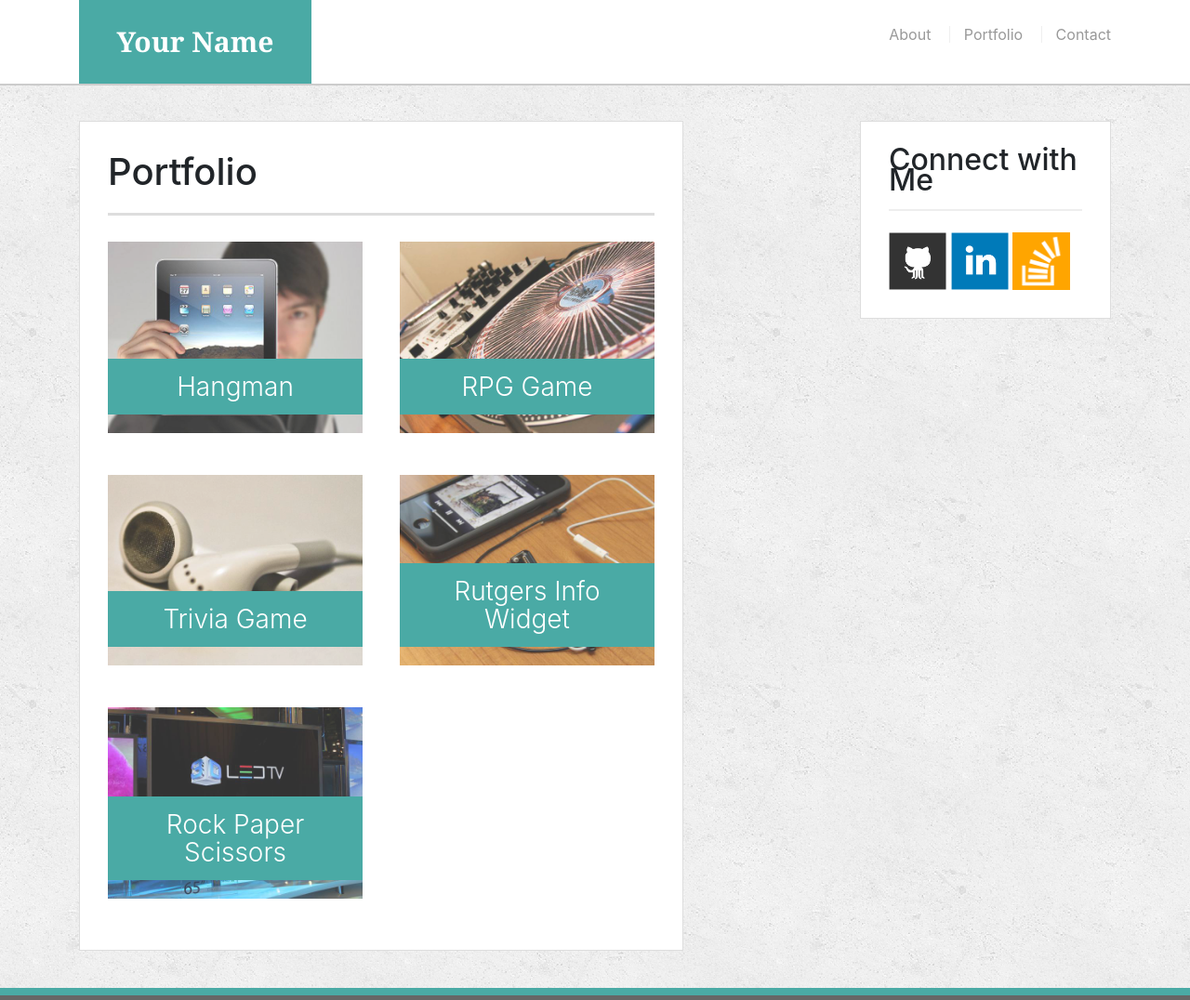
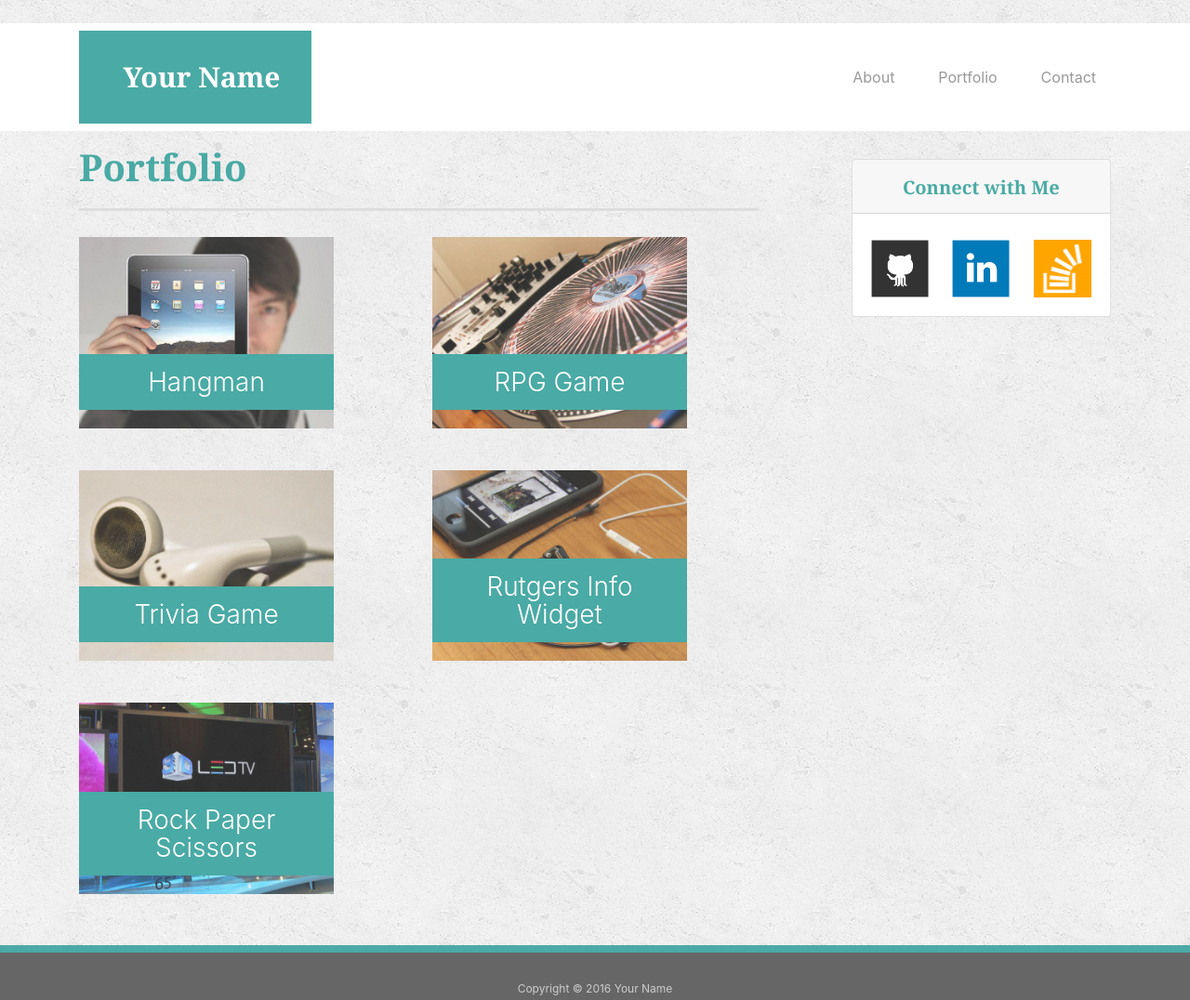
Before and after one commit to jenos1/Bootstrap-Portfolio, a plain HTML site: page portfolio.html in a window 1280 px wide. Shown: the top 1076 px of the page at 93% size. Drawn offline with nearby package versions, Linux system fonts and the light colour scheme.

Commit message:
Add Portfolio bootstrap details.

```diff
--- a/assets/css/style.css
+++ b/assets/css/style.css
@@ -51,6 +51,7 @@ a.navbar-brand {
 
 .caption p {
   margin-left: 40px;
+  padding-left: 20px;
 }
 
 .card {
--- a/portfolio.html
+++ b/portfolio.html
@@ -10,59 +10,82 @@
 </head>
 
 <body>
+  <nav class="navbar navbar-expand-md bg-white" style="width:100%;">
+      <div class="container">
+      <div class="navbar-header">
+          <a class="navbar-brand" href="#">Your Name</a>
+      </div>
+        <!-- Bootstrap 4.0.0-beta2. Create another <ul class="navbar-nav ml-auto"> for the navbar items you want on the right. ml-auto will pull your navbar-nav to the right where mr-auto will pull it to the left. -->
+        <ul class="nav text-secondary">
+          <li class="nav-item">
+            <a href="index.html" class="nav-link">About</a>
+          </li>
+          <li class="nav-item">
+            <a href="portfolio.html" class="nav-link">Portfolio</a>
+          </li>
+          <li class="nav-item">
+            <a href="contact.html"class="nav-link">Contact</a>
+          </li>
+        </ul>
+      </div>
+    </nav>
 
-  <header id="masthead">
     <div class="container">
-      <a href="index.html" id="logo">Your Name</a>
-      <nav>
-        <a href="index.html">About</a>
-        <a href="portfolio.html">Portfolio</a>
-        <a href="contact.html">Contact</a>
-      </nav>
+      <div class="row">
+        <div class="col-sm-8">
+          <div class="page-header">
+            <h1>Portfolio</h1>
           </div>
-  </header>
-
-  <div id="main-container" class="container">
-    <section class="main-section">
-      <h1>Portfolio</h1>
-
+          <div class="row">
+            <div class="col-sm-6">
               <div class="work">
                 <img src="assets/images/technics-q-c-640-480-1.jpg" alt="hangman">
 
                 <h3>Hangman</h3>
               </div>
               <div class="work">
-        <img src="assets/images/technics-q-c-640-480-2.jpg" alt="RPG Game">
-
-        <h3>RPG Game</h3>
-      </div>
-      <div class="work">
                 <img src="assets/images/technics-q-c-640-480-5.jpg" alt="Trivia Game">
 
                 <h3>Trivia Game</h3>
+              </div>
+
+              <div class="work">
+                <img src="assets/images/technics-q-c-640-480-9.jpg" alt="Rock Paper Scissors">
+
+                <h3>Rock Paper Scissors</h3>
+              </div>
+            </div>
+
+            <div class="col-sm-6">
+              <div class="work">
+                <img src="assets/images/technics-q-c-640-480-2.jpg" alt="RPG Game">
+                <h3>RPG Game</h3>
               </div>
               <div class="work">
                 <img src="assets/images/technics-q-c-640-480-7.jpg" alt="Rutgers Info Widget">
 
                  <h3>Rutgers Info Widget</h3>
               </div>
-      <div class="work">
-        <img src="assets/images/technics-q-c-640-480-9.jpg" alt="Rock Paper Scissors">
-
-        <h3>Rock Paper Scissors</h3>
+            </div>
+          </div>
         </div>
 
-    </section>
+      <div class="col-sm-4">
+        <div class="card">
+          <div class="card-header">
+            Connect with Me
+          </div>
+          <div class="card-body">
+            <blockquote class="blockquote mb-0">
+                <a href="#" class="card-link"><img src="assets/images/github-128.png" class="social" alt="GitHub" /></a>
+                <a href="#" class="card-link"><img src="assets/images/linkedin-128.png" class="social" alt="LinkedIn" /></a>
+                <a href="#" class="card-link"><img src="assets/images/stackoverflow-128.png" class="social" alt="Stack Overflow" /></a>
+              </blockquote>
+            </div>
+          </div>
+        </div>
 
-    <section class="sidebar">
-      <div id="connect">
-        <h2>Connect with Me</h2>
-
-        <a href="#"><img src="assets/images/github-128.png" class="social" alt="GitHub" /></a>
-        <a href="#"><img src="assets/images/linkedin-128.png" class="social" alt="LinkedIn" /></a>
-        <a href="#"><img src="assets/images/stackoverflow-128.png" class="social" alt="Stack Overflow" /></a>
     </div>
-    </section>
   </div>
 
   <footer>
```
Lines whose indentation alone changed are shown as unchanged.
